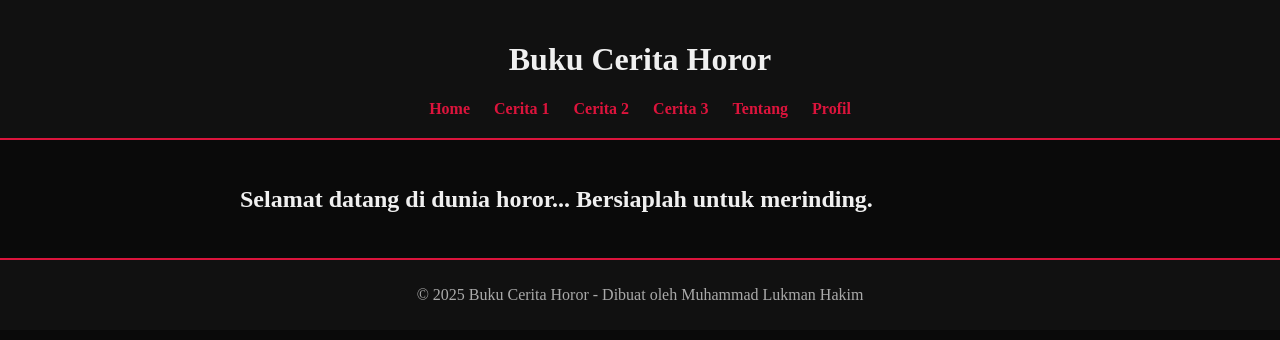
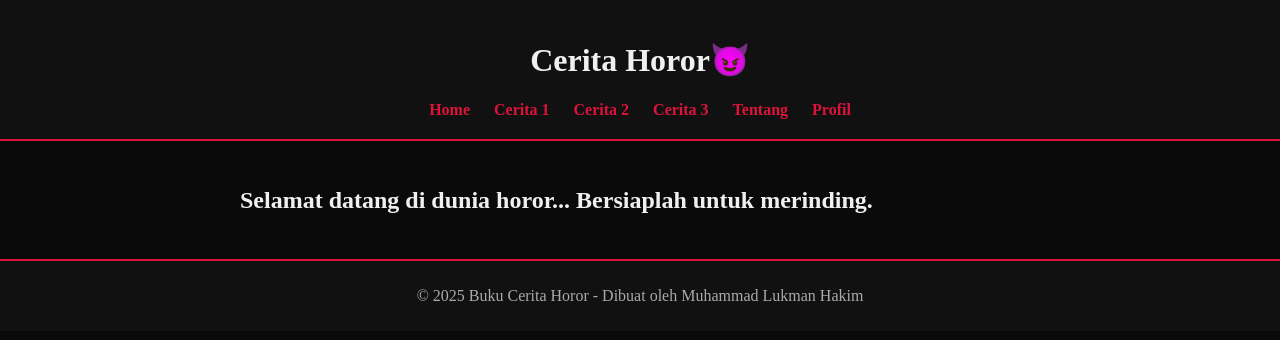
Before and after one commit to lukmanhakimcs/uts-horror, a plain HTML site: page index.html in a window 1280 px wide. Drawn offline with Linux system fonts and the light colour scheme.

Commit message:
Update index.html

```diff
--- a/index.html
+++ b/index.html
@@ -8,7 +8,7 @@
 </head>
 <body>
   <header>
-    <h1>Buku Cerita Horor</h1>
+    <h1>Cerita Horor😈</h1>
     <nav>
       <a href="index.html">Home</a>
       <a href="cerita1.html">Cerita 1</a>
```
